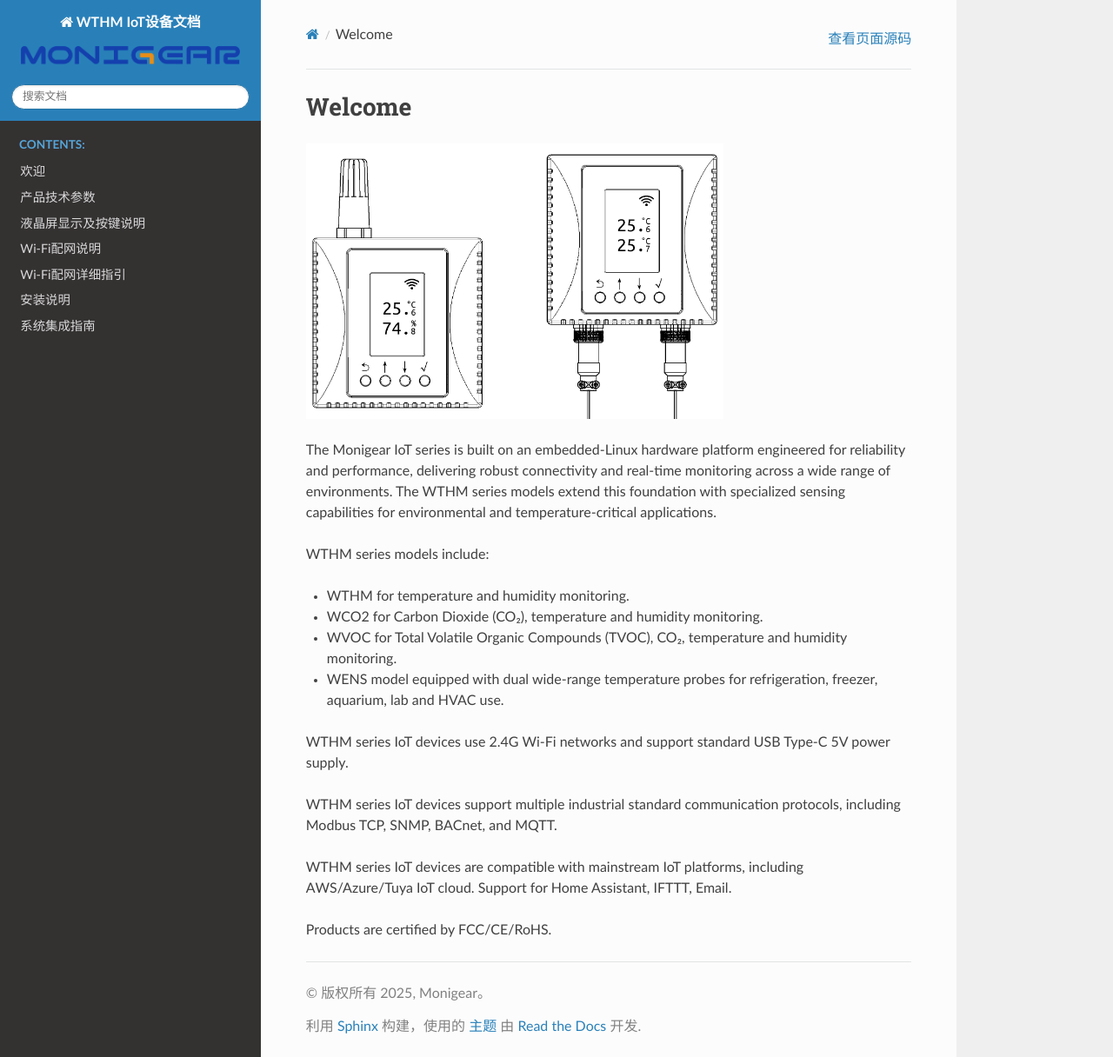
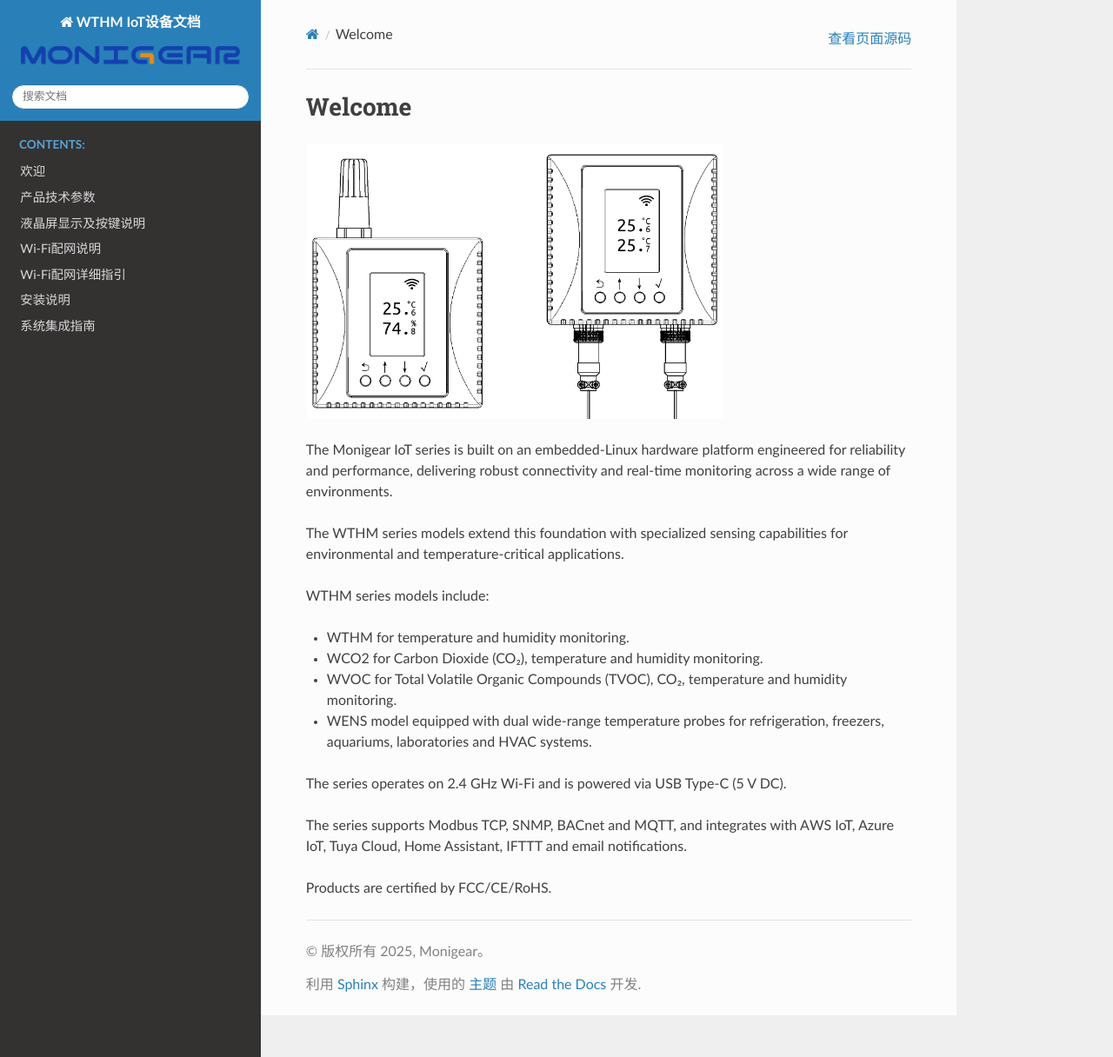
Before and after one commit to laosongbaba/wthm_docs_sphinx, a Sphinx documentation site: the page built from docs/en/main.rst, in a window 1280 px wide and 1216 px high. Shown: the whole window at 87% size. Built offline with Sphinx 7.4.7 and the Read the Docs theme 3.1.0, drawn with Linux system fonts in a browser that asks for light colours.

Commit message:
Update en/main.rst

```diff
--- a/docs/en/main.rst
+++ b/docs/en/main.rst
@@ -7,6 +7,7 @@
 
 The Monigear IoT series is built on an embedded-Linux hardware platform engineered for reliability and performance,
 delivering robust connectivity and real-time monitoring across a wide range of environments.
+
 The WTHM series models extend this foundation with specialized sensing capabilities for environmental and temperature-critical applications.
 
 WTHM series models include:
@@ -14,12 +15,10 @@
 - WTHM for temperature and humidity monitoring.
 - WCO2 for Carbon Dioxide (CO₂), temperature and humidity monitoring.
 - WVOC for Total Volatile Organic Compounds (TVOC), CO₂, temperature and humidity monitoring.
-- WENS model equipped with dual wide-range temperature probes for refrigeration, freezer, aquarium, lab and HVAC use.
+- WENS model equipped with dual wide-range temperature probes for refrigeration, freezers, aquariums, laboratories and HVAC systems.
 
-WTHM series IoT devices use 2.4G Wi-Fi networks and support standard USB Type-C 5V power supply.
+The series operates on 2.4 GHz Wi‑Fi and is powered via USB Type‑C (5 V DC).
 
-WTHM series IoT devices support multiple industrial standard communication protocols, including Modbus TCP, SNMP, BACnet, and MQTT.
-
-WTHM series IoT devices are compatible with mainstream IoT platforms, including AWS/Azure/Tuya IoT cloud. Support for Home Assistant, IFTTT, Email.
+The series supports Modbus TCP, SNMP, BACnet and MQTT, and integrates with AWS IoT, Azure IoT, Tuya Cloud, Home Assistant, IFTTT and email notifications.
 
 Products are certified by FCC/CE/RoHS.
```
